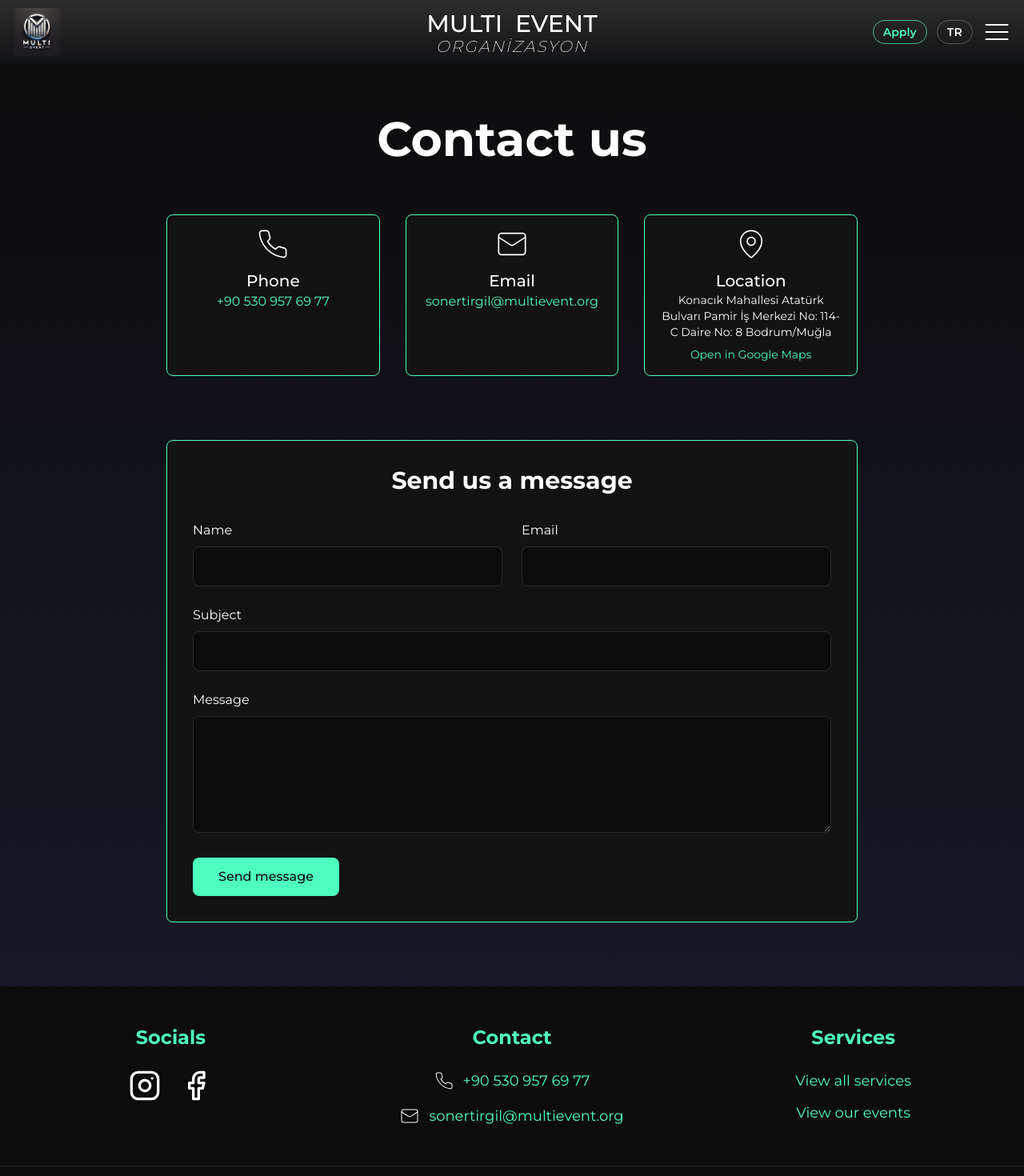
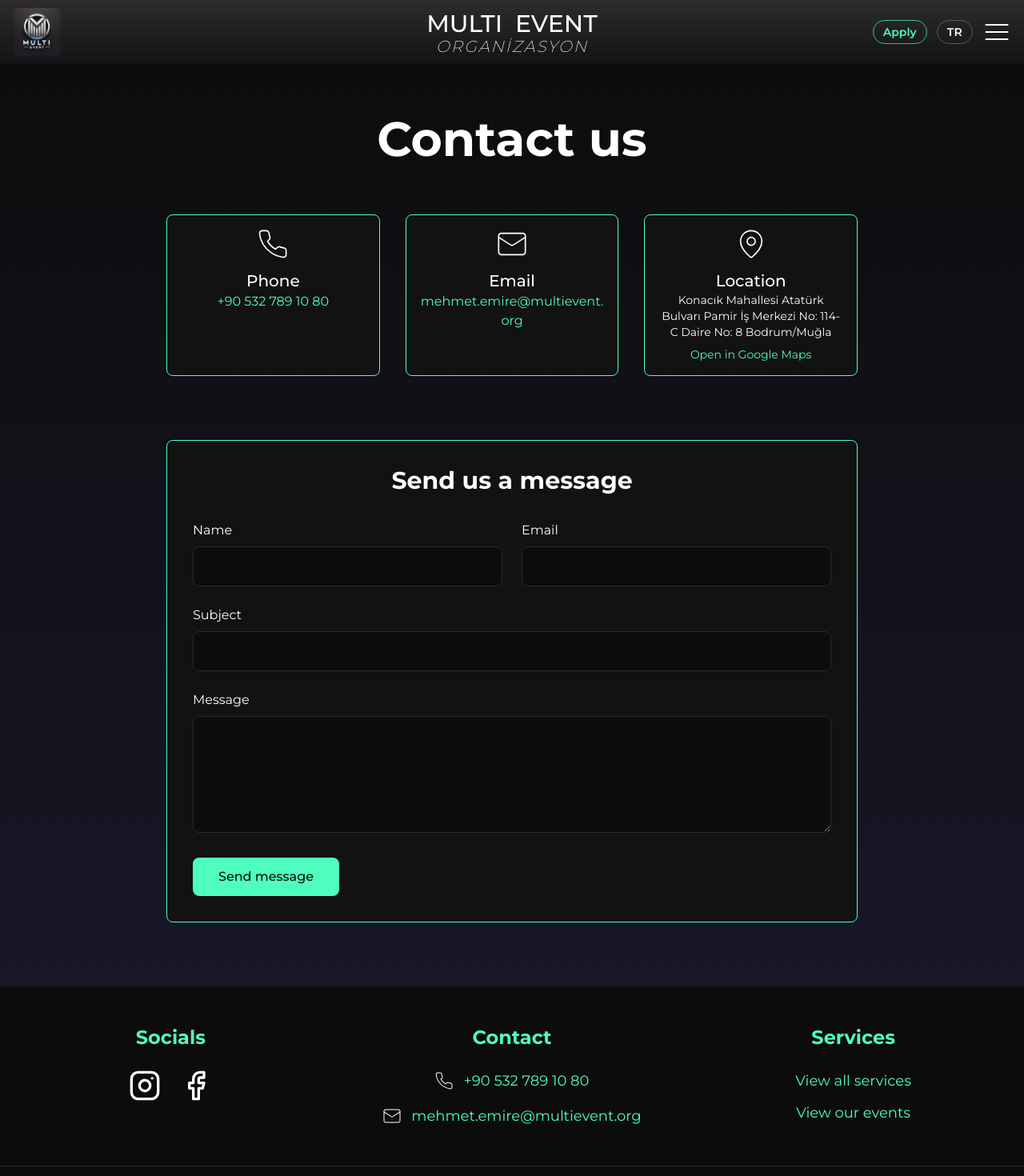
Before and after one commit to FlyingGrasss/multievent, a Next.js app: page /contact in a window 1280 px wide. Shown: the top 1470 px of the page at 80% size. Built offline with nearby package versions, Linux system fonts and the light colour scheme; no server answers.

Commit message:
Update site contact details to Mehmet Emre

```diff
--- a/app/contact/ContactForm.tsx
+++ b/app/contact/ContactForm.tsx
@@ -31,8 +31,8 @@ export default function ContactForm() {
     <main className="mx-auto max-w-4xl px-4 pb-12 sm:pb-20">
       <h1 className="mt-12 text-center text-4xl font-bold sm:mt-16 sm:text-6xl"><Localized tr="İletişim" en="Contact us" /></h1>
       <div className="mt-8 grid grid-cols-1 gap-3 sm:mt-16 sm:grid-cols-3 sm:gap-8">
-        <div className="flex flex-col items-center rounded-lg border border-accent bg-[#121212] p-4 text-center"><Image src="/phone.svg" width={48} height={48} alt="" className="mb-3 h-10 w-10" /><h2 className="text-xl font-medium"><Localized tr="Telefon" en="Phone" /></h2><a href="tel:+905309576977" className="text-accent hover:underline">+90 530 957 69 77</a></div>
-        <div className="flex flex-col items-center rounded-lg border border-accent bg-[#121212] p-4 text-center"><Image src="/mail.svg" width={48} height={48} alt="" className="mb-3 h-10 w-10" /><h2 className="text-xl font-medium"><Localized tr="E-posta" en="Email" /></h2><a href="mailto:sonertirgil@multievent.org" className="break-all text-accent hover:underline">sonertirgil@multievent.org</a></div>
+        <div className="flex flex-col items-center rounded-lg border border-accent bg-[#121212] p-4 text-center"><Image src="/phone.svg" width={48} height={48} alt="" className="mb-3 h-10 w-10" /><h2 className="text-xl font-medium"><Localized tr="Telefon" en="Phone" /></h2><a href="tel:+905327891080" className="text-accent hover:underline">+90 532 789 10 80</a></div>
+        <div className="flex flex-col items-center rounded-lg border border-accent bg-[#121212] p-4 text-center"><Image src="/mail.svg" width={48} height={48} alt="" className="mb-3 h-10 w-10" /><h2 className="text-xl font-medium"><Localized tr="E-posta" en="Email" /></h2><a href="mailto:mehmet.emire@multievent.org" className="break-all text-accent hover:underline">mehmet.emire@multievent.org</a></div>
         <div className="flex flex-col items-center rounded-lg border border-accent bg-[#121212] p-4 text-center"><Image src="/location.svg" width={48} height={48} alt="" className="mb-3 h-10 w-10" /><h2 className="text-xl font-medium"><Localized tr="Adres" en="Location" /></h2><address className="not-italic text-sm">Konacık Mahallesi Atatürk Bulvarı Pamir İş Merkezi No: 114-C Daire No: 8 Bodrum/Muğla</address><a href="https://maps.app.goo.gl/bQyWuDxDwjcD2HJH7?g_st=ac" target="_blank" rel="noopener noreferrer" className="mt-2 text-sm text-accent hover:underline"><Localized tr="Google Haritalar'da aç" en="Open in Google Maps" /></a></div>
       </div>
       <div className="mt-12 rounded-lg border border-accent bg-[#121212] p-6 sm:mt-20 sm:p-8">
--- a/components/Footer.tsx
+++ b/components/Footer.tsx
@@ -26,8 +26,8 @@ export default function Footer() {
           <div className="flex flex-col sm:items-center">
             <h2 className="mb-6 text-2xl font-bold text-accent max-sm:mb-4 max-sm:text-lg"><Localized tr="İletişim" en="Contact" /></h2>
             <div className="space-y-4 text-center max-sm:text-left">
-              <a href="tel:+905309576977" className="flex items-center justify-center gap-3 text-lg text-accent hover:underline max-sm:justify-start"><Image src="/phone.svg" width={24} height={24} alt="" />+90 530 957 69 77</a>
-              <a href="mailto:sonertirgil@multievent.org" className="flex items-center justify-center gap-3 break-all text-lg text-accent hover:underline max-sm:justify-start"><Image src="/mail.svg" width={24} height={24} alt="" />sonertirgil@multievent.org</a>
+              <a href="tel:+905327891080" className="flex items-center justify-center gap-3 text-lg text-accent hover:underline max-sm:justify-start"><Image src="/phone.svg" width={24} height={24} alt="" />+90 532 789 10 80</a>
+              <a href="mailto:mehmet.emire@multievent.org" className="flex items-center justify-center gap-3 break-all text-lg text-accent hover:underline max-sm:justify-start"><Image src="/mail.svg" width={24} height={24} alt="" />mehmet.emire@multievent.org</a>
             </div>
           </div>
           <div className="flex flex-col sm:items-center">
--- a/components/SiteDocument.tsx
+++ b/components/SiteDocument.tsx
@@ -14,8 +14,8 @@ function JsonLd() {
     description: "Bodrum etkinlik organizasyon, düğün, canlı müzik ve etkinlik prodüksiyon hizmetleri.",
     url: siteUrl,
     image: `${siteUrl}/logo.jpeg`,
-    telephone: "+905309576977",
-    email: "sonertirgil@multievent.org",
+    telephone: "+905327891080",
+    email: "mehmet.emire@multievent.org",
     priceRange: "$$",
     address: {
       "@type": "PostalAddress",
--- a/lib/forte-festival.ts
+++ b/lib/forte-festival.ts
@@ -502,8 +502,8 @@ export const forteFestivalContent = {
       tr: "Başvuru ve festival hakkında detaylı bilgi için Multi Event ekibiyle iletişime geçebilirsiniz.",
       en: "Contact the Multi Event team for more information about the application and the festival.",
     },
-    phone: "+90 530 957 69 77",
-    email: "sonertirgil@multievent.org",
+    phone: "+90 532 789 10 80",
+    email: "mehmet.emire@multievent.org",
     instagram: "https://www.instagram.com/multieventorg/",
     instagramLabel: { tr: "Instagram", en: "Instagram" },
   },
```
